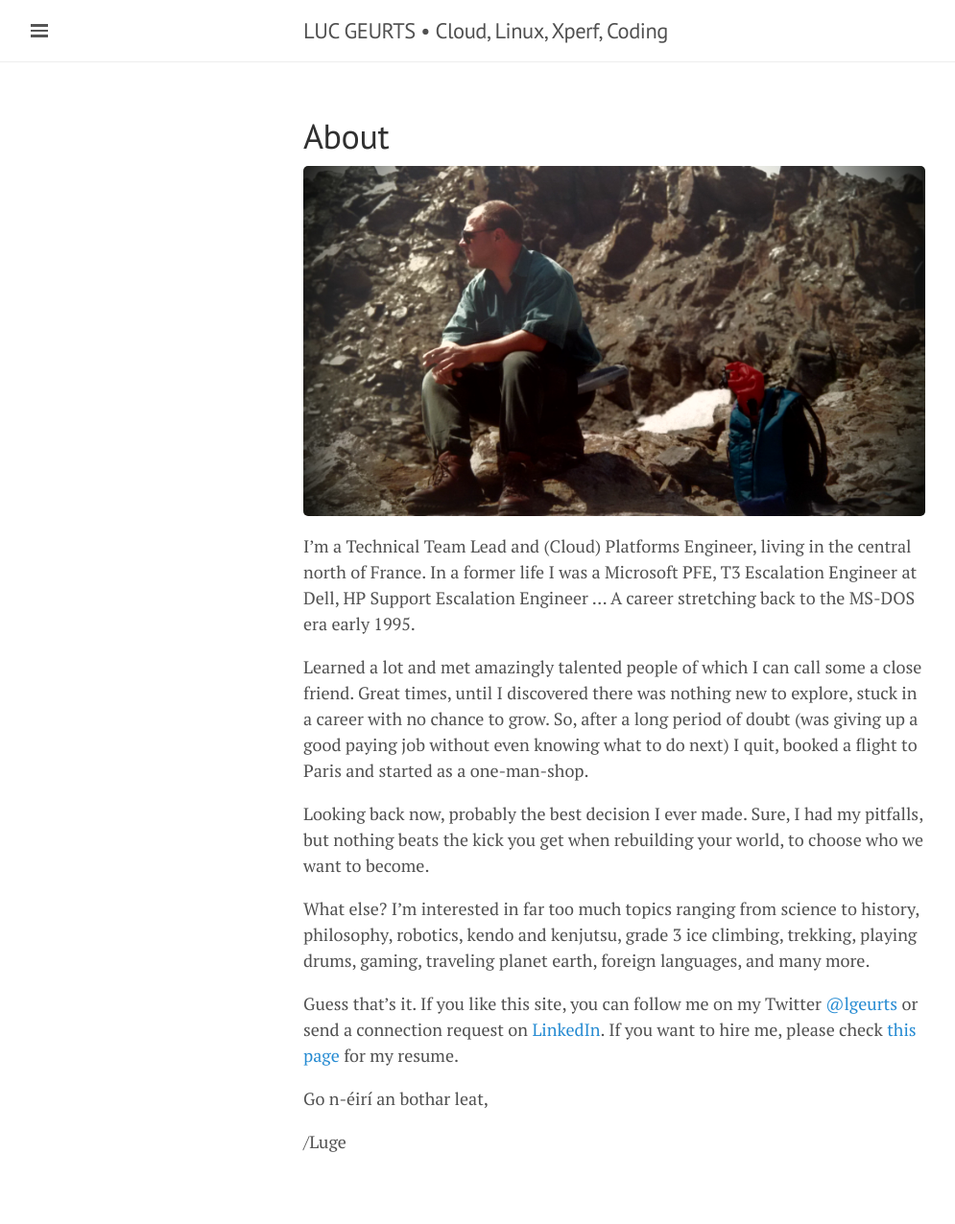
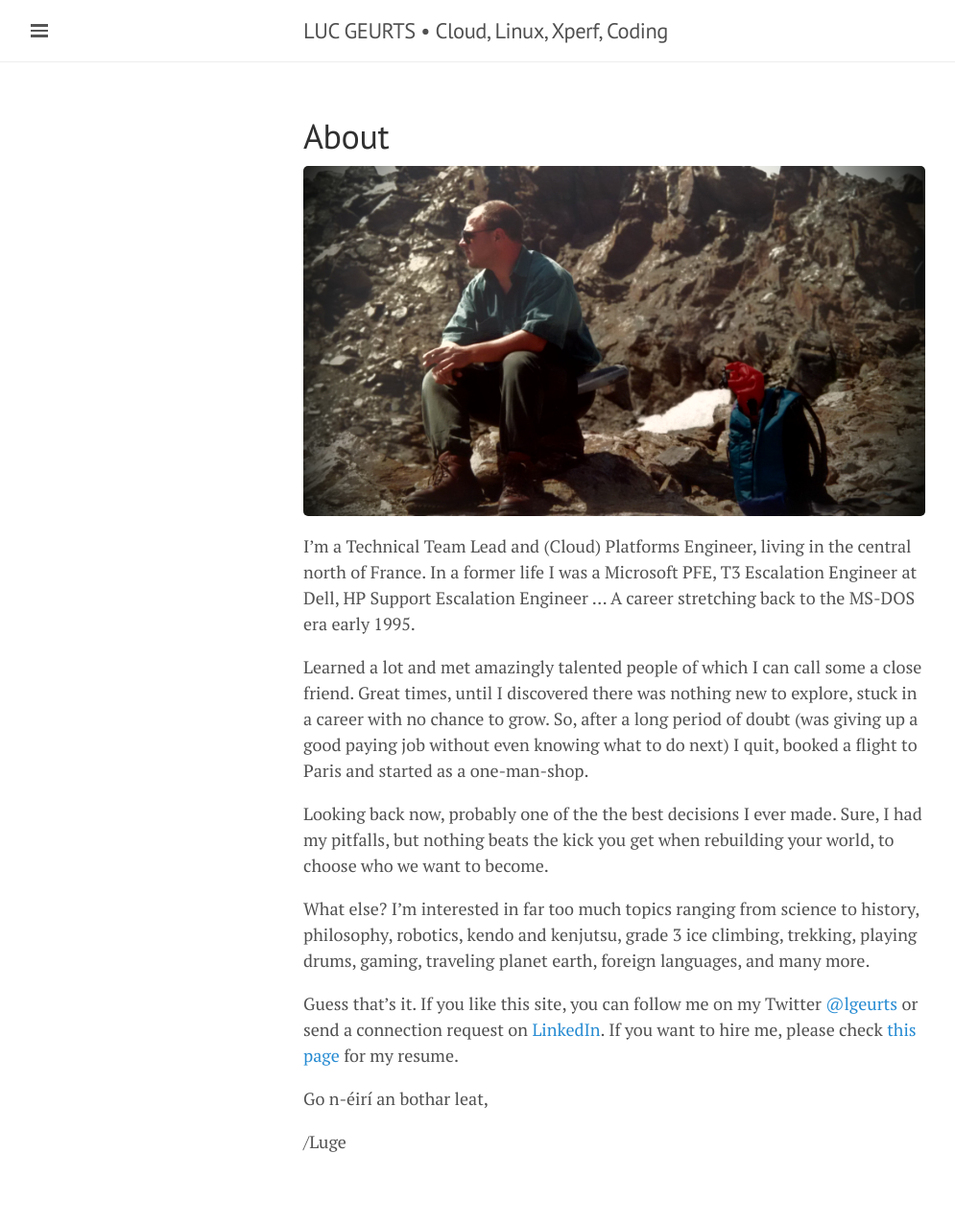
Before and after one commit to lgeurts/lgeurts.github.io, a Jekyll site: the page built from about.md, in a window 1280 px wide. Shown: the whole page at 96% size, without its empty margins (0-995 px from the left). Built offline with Jekyll 4.4.1, drawn with Linux system fonts in a browser that asks for light colours; nearby versions of some CDN libraries.

Commit message:
Update about.md

```diff
--- a/about.md
+++ b/about.md
@@ -10,7 +10,7 @@ In a former life I was a Microsoft PFE, T3 Escalation Engineer at Dell, HP Suppo
 
 Learned a lot and met amazingly talented people of which I can call some a close friend. Great times, until I discovered there was nothing new to explore, stuck in a career with no chance to grow. So, after a long period of doubt (was giving up a good paying job without even knowing what to do next) I quit, booked a flight to Paris and started as a one-man-shop.
 
-Looking back now, probably the best decision I ever made. Sure, I had my pitfalls, but nothing beats the kick you get when rebuilding your world, to choose who we want to become.
+Looking back now, probably one of the the best decisions I ever made. Sure, I had my pitfalls, but nothing beats the kick you get when rebuilding your world, to choose who we want to become.
 
 What else? I'm interested in far too much topics ranging from science to history, philosophy, robotics, kendo and kenjutsu, grade 3 ice climbing, trekking, playing drums, gaming, traveling planet earth, foreign languages, and many more.
 
```
